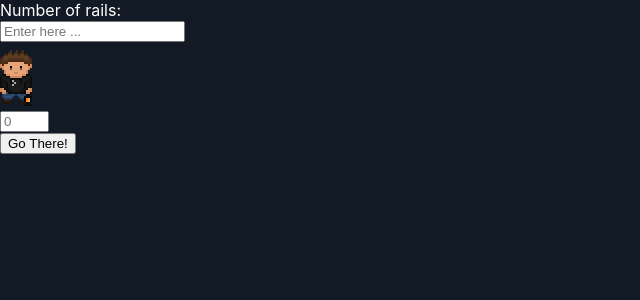
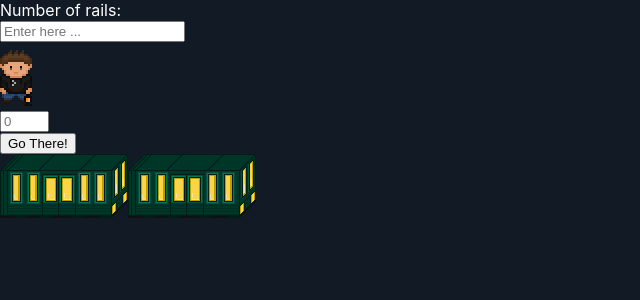
Before and after one commit to MartinMihaylov55/Hogwarts_Hobo_Game, a React (Create React App) app in the folder hhg/: page / in a window 1280 px wide. Shown: the top 300 px of the page, without its empty margins (0-640 px from the left). Built offline with nearby package versions, Linux system fonts and the light colour scheme.

Commit message:
Train added

```diff
--- a/hhg/src/App.js
+++ b/hhg/src/App.js
@@ -3,13 +3,14 @@ import logo from './logo.svg';
 import './App.css';
 import Rails from './components/Rails'
 import Player from './components/Player'
-
+import Train from './components/Train'
 
 function App() {
   return (
 	  	<Fragment>
 		  	<Rails />
 			<Player />
+			<Train />
 		</Fragment>
 
   );
--- /dev/null
+++ b/hhg/src/components/Train.js
@@ -0,0 +1,31 @@
+import React, { Component } from 'react'
+import TrainCar from '../assets/traincar.png'
+
+
+export class Train extends Component {
+    getRandomNum = (max) => {
+        return Math.floor(Math.random() * Math.floor(max));
+    }
+    createTrain = (length) =>{
+        let trains = [];
+        for (let i = 0; i < length; i++) {
+            trains.push(<img src = {TrainCar} alt="" className="img-responsive" />);
+        }
+        return trains
+      }
+
+    render() {
+
+
+
+        return (
+            <div>
+                {this.createTrain(this.getRandomNum(10))}
+            </div>
+        )
+
+
+    }
+}
+
+export default Train
```
